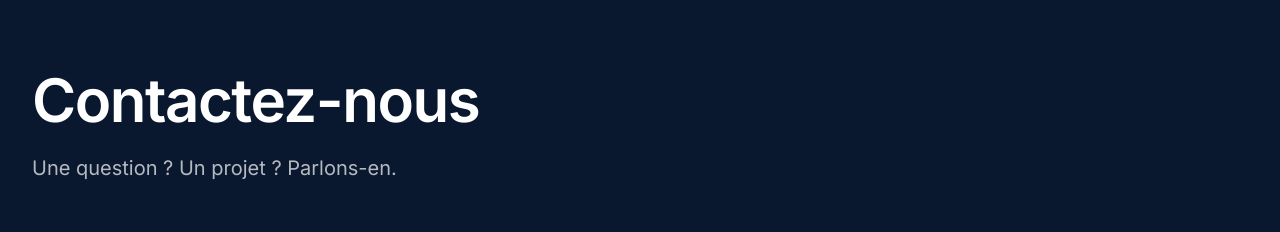
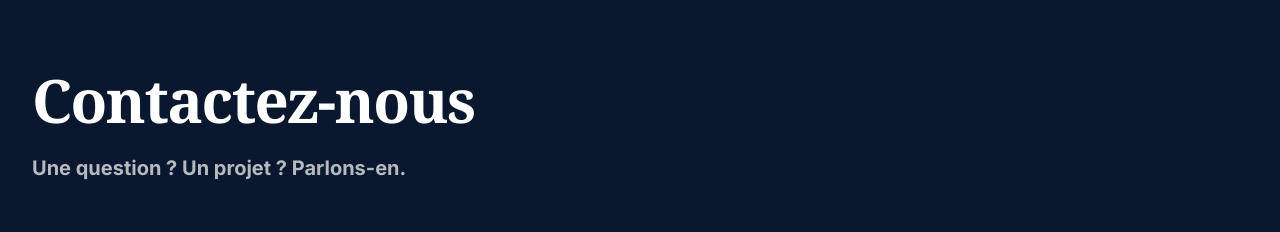
Before and after one commit to jawadeel/tekio-launchpad, a React (Vite) app: page /contact in a window 1280 px wide. Shown: the part 122-354 px from the top of the page. Built offline with nearby package versions, Linux system fonts and the light colour scheme; no server answers; the HTML template or start-up script is replaced by a standard one.

Commit message:
Visual edit in Lovable
Edited UI in Lovable

```diff
--- a/src/pages/Contact.tsx
+++ b/src/pages/Contact.tsx
@@ -57,10 +57,10 @@ const Contact = () => {
       <section className="bg-accent py-20 md:py-28 px-0 shadow-2xl rounded-lg">
         <div className="tekio-container">
           <div className="max-w-3xl">
-            <h1 className="tekio-heading-1 text-accent-foreground mb-6">
+            <h1 className="tekio-heading-1 text-accent-foreground mb-6 font-serif">
               {t('contact.title')}
             </h1>
-            <p className="text-lg md:text-xl text-accent-foreground/70">
+            <p className="text-lg md:text-xl text-accent-foreground/70 font-sans font-bold">
               {t('contact.subtitle')}
             </p>
           </div>
```
